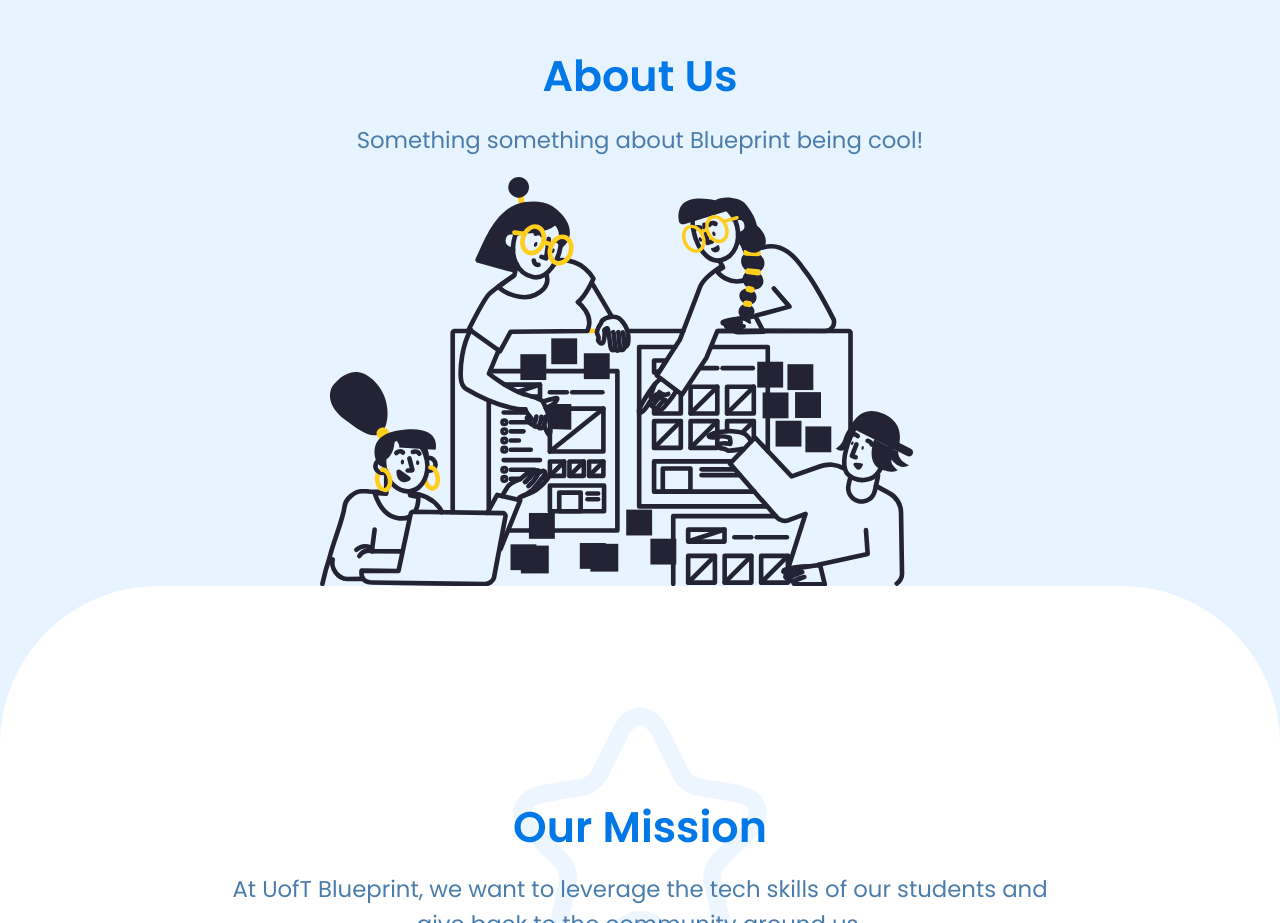
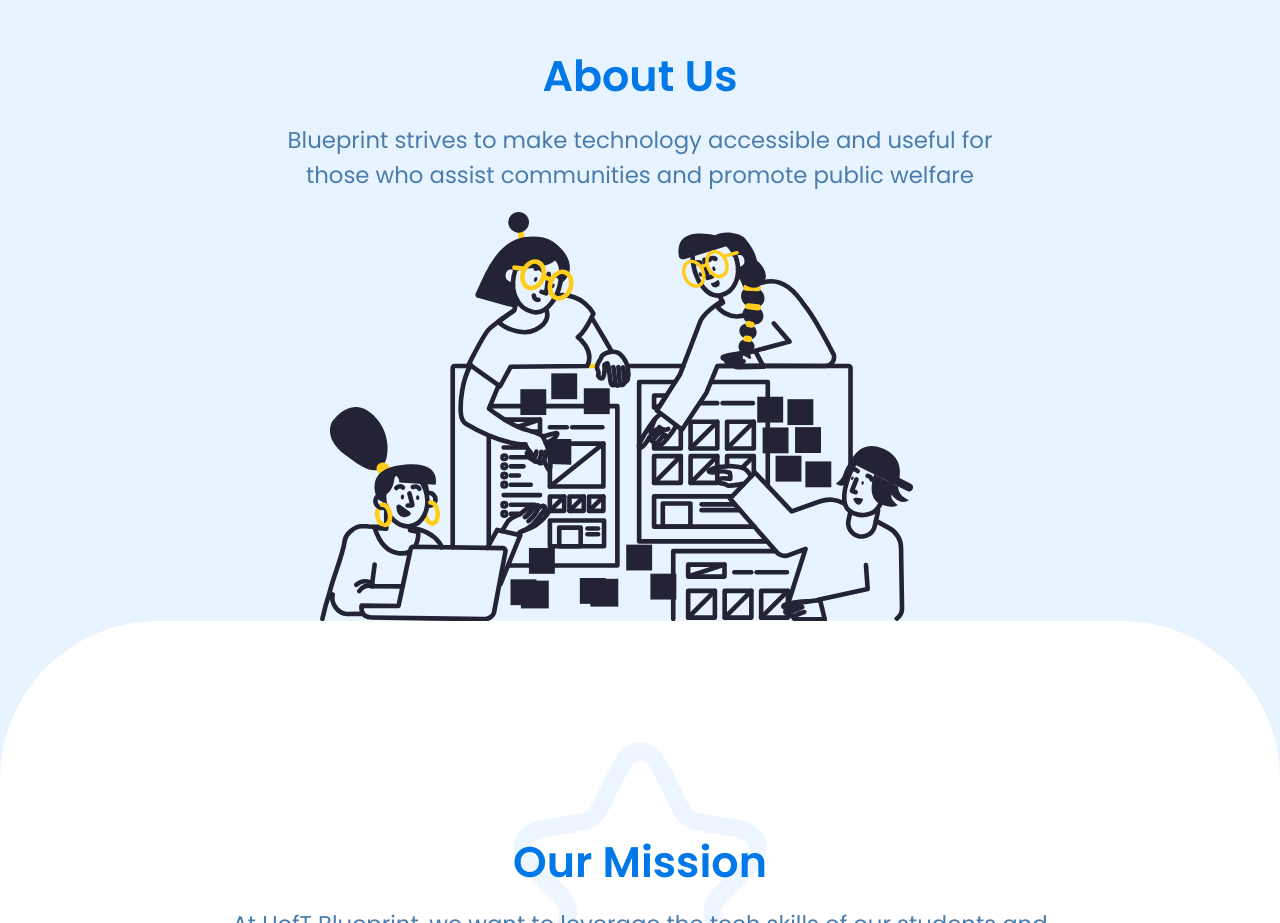
Before and after one commit to uoftblueprint/website-v2, a Next.js app: page /about in a window 1280 px wide. Shown: the part 940-1863 px from the top of the page. Built offline with nearby package versions, Linux system fonts and the light colour scheme.

Commit message:
Updated About Me
Replaced placeholder text with actual text

```diff
--- a/src/app/about/white-section/white-section.js
+++ b/src/app/about/white-section/white-section.js
@@ -22,7 +22,8 @@ export default function WhiteSection() {
       <Container className="top-section">
         <Title className="about-title top-title">About Us</Title>
         <Text className="heading-text">
-          Something something about Blueprint being cool!
+        Blueprint strives to make technology accessible and useful for those who
+        assist communities and promote public welfare
         </Text>
         <Image className="top-image" src="/about_page/team_at_work.svg" />
       </Container>
```
